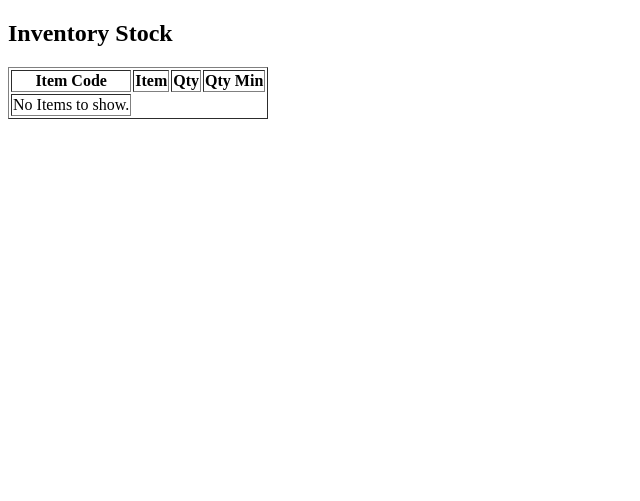
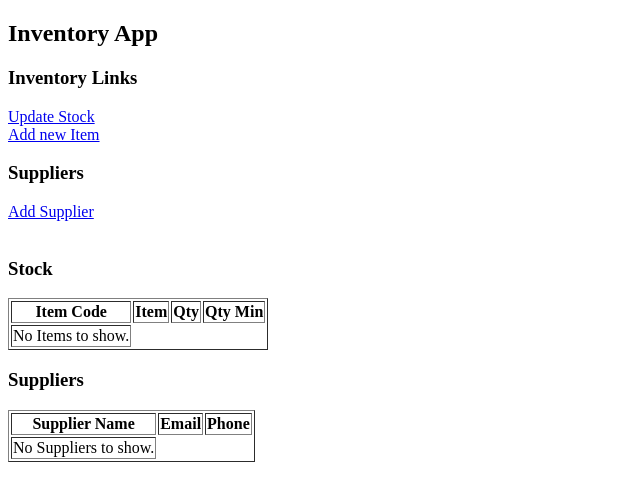
Before and after one commit to ParadonP/ARPos, a Django app: page /inventory/ in a window 1280 px wide. Shown: the top 501 px of the page, without its empty margins (0-640 px from the left). Run offline with Django 3.2, Linux system fonts and the light colour scheme; data that the repository does not hold is empty.

Commit message:
Basic code for Suppliers. can't add suppliers yet though

```diff
--- a/ARPos/inventory/forms.py
+++ b/ARPos/inventory/forms.py
@@ -17,3 +17,5 @@ class UpdateStock(forms.Form):
 class AddSupplier(forms.Form):
     ''' Defines the form for adding Suppliers '''
     sname = forms.CharField(label='Supplier Name', max_length=30)
+    semail = forms.EmailField(label='Email', max_length=254)
+    sphone = forms.CharField(label='Phone', max_length=10)
--- a/ARPos/inventory/models.py
+++ b/ARPos/inventory/models.py
@@ -16,7 +16,8 @@ class Stock(models.Model):
 class Suppliers(models.Model):
     ''' Defines the available Suppliers'''
     sname = models.CharField(max_length=30)
-
+    semail = models.EmailField(max_length=254, default='undef')
+    sphone = models.CharField(max_length=10, default='0')
 
     def __str__(self):
         return self.sname
--- a/ARPos/inventory/templates/inventory/index.html
+++ b/ARPos/inventory/templates/inventory/index.html
@@ -1,6 +1,13 @@
 {% extends 'base.html' %}
 {% block body_block%}
-    <h2>Inventory Stock</h2>
+    <h2>Inventory App</h2>
+    <h3>Inventory Links</h3>
+    <a href='/inventory/update_stock'>Update Stock</a><br>
+    <a href='/inventory/add_inventory'>Add new Item</a><br>
+    <h3>Suppliers</h3>
+    <a href='/inventory/add_supplier'>Add Supplier</a><br>
+    <br>
+    <h3>Stock</h3>
     <table border='1px solid'>
       <tr>
         <th>Item Code</th>
@@ -11,7 +18,7 @@
       {% if item_list %}
         {% for i in item_list %}
         <tr>
-          <td>{{ i.item_code }}
+          <td>{{ i.item_code }}</td>
           <td>{{ i.item }}</td>
           <td>{{ i.qty }}</td>
           <td>{{ i.qty_min }}</td>
@@ -21,4 +28,24 @@
       <tr><td>No Items to show.</td></tr>
       {% endif %}
     </table>
+
+    <h3>Suppliers</h3>
+    <table border='1px solid'>
+      <tr>
+        <th>Supplier Name</th>
+        <th>Email</th>
+        <th>Phone</th>
+      </tr>
+      {% if suppliers_list %}
+        {% for s in suppliers_list %}
+        <tr>
+          <td>{{ s.sname }}</td>
+          <td>{{ s.semail }}</td>
+          <td>{{ s.sphone }}</td>
+        </tr>
+        {% endfor %}
+      {% else %}
+      <tr><td>No Suppliers to show.</td></tr>
+      {% endif %}
+    </table>
 {% endblock %}
--- a/ARPos/inventory/urls.py
+++ b/ARPos/inventory/urls.py
@@ -8,4 +8,5 @@ urlpatterns = [
     path('', views.index, name='index'),
     path('add_inventory', views.add_inventory_item, name='add_inventory'),
     path('update_stock', views.update_stock_item, name='update_stock'),
+    path('add_supplier', views.add_supplier, name='add_supplier')
 ]
--- a/ARPos/inventory/views.py
+++ b/ARPos/inventory/views.py
@@ -1,14 +1,16 @@
 '''Modules to import'''
 from django.http import HttpResponseRedirect
 from django.shortcuts import render
-from .models import Stock
-from .forms import AddInventoryItem, UpdateStock
+from .models import Stock, Suppliers
+from .forms import AddInventoryItem, UpdateStock, AddSupplier
 
 # Create your views here.
 def index(request):
     ''' Default View when getting to inventory app'''
     item_list = Stock.objects.order_by('-item')
-    context = {'item_list': item_list, }
+    suppliers_list = Suppliers.objects.order_by('-sname')
+    context = {'item_list': item_list,
+               'suppliers_list': suppliers_list}
     return render(request, 'inventory/index.html', context)
 
 def add_inventory_item(request):
@@ -40,3 +42,22 @@ def update_stock_item(request):
     form = UpdateStock()
     return render(request, 'inventory/simple_form.html', {'header2': header2,
                                                           'form': form})
+
+def add_supplier(request):
+    ''' View for adding Supplier '''
+    header2 = "Add Supplier"
+    if request.method == 'POST':
+        form = AddSupplier(request.post)
+        if form.is_valid():
+            sname = request.POST['sname']
+            semail = request.POST['semail']
+            sphone = request.POST['sphone']
+
+            # Commit to Database
+            supplier = Suppliers(sname=sname, semail=semail, sphone=sphone)
+            supplier.save()
+            return HttpResponseRedirect('/inventory')
+        form = AddSupplier()
+    form = AddSupplier()
+    return render(request, 'inventory/simple_form.html', {'header2': header2,
+                                                          'form': form})
```
